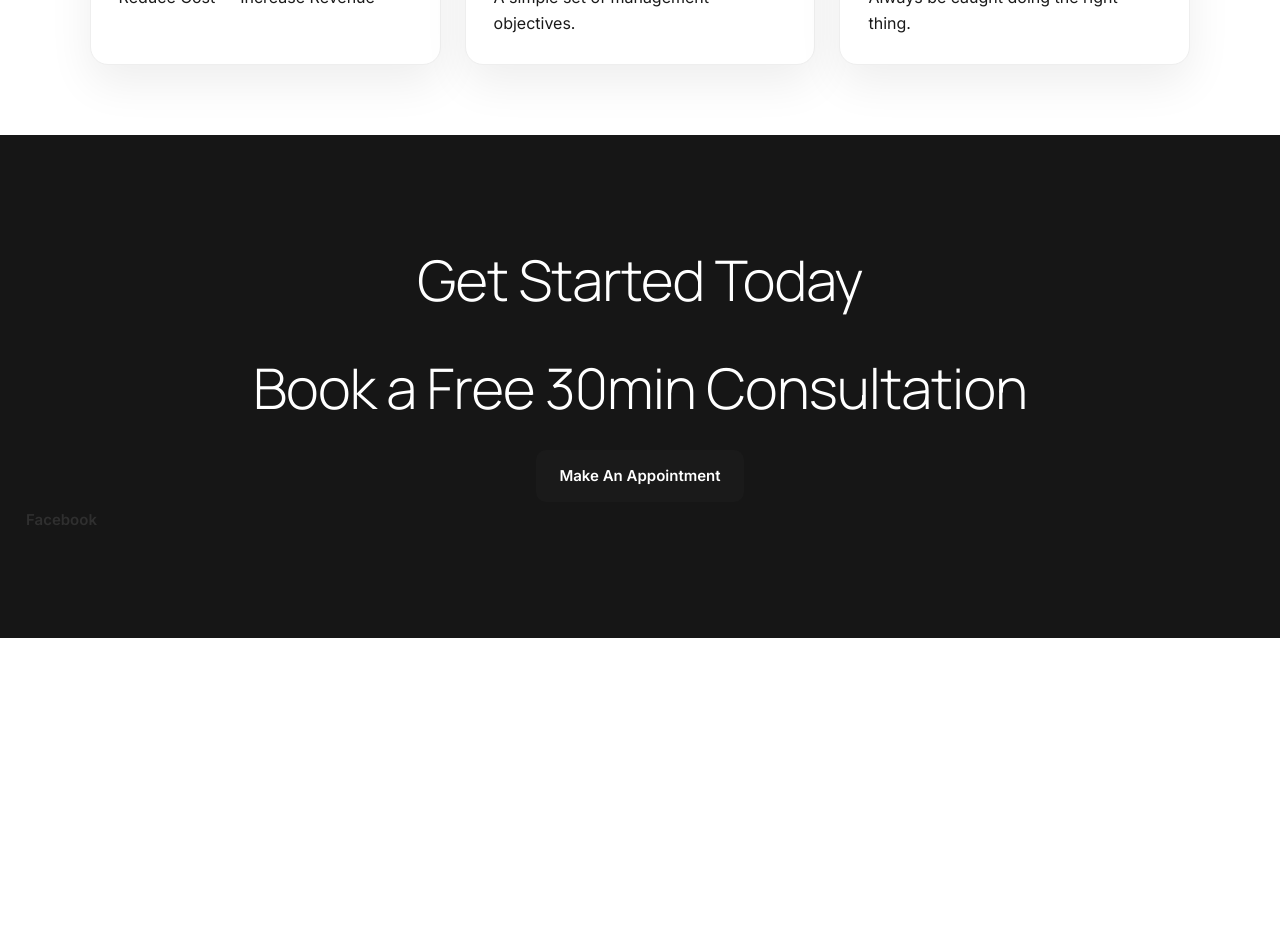
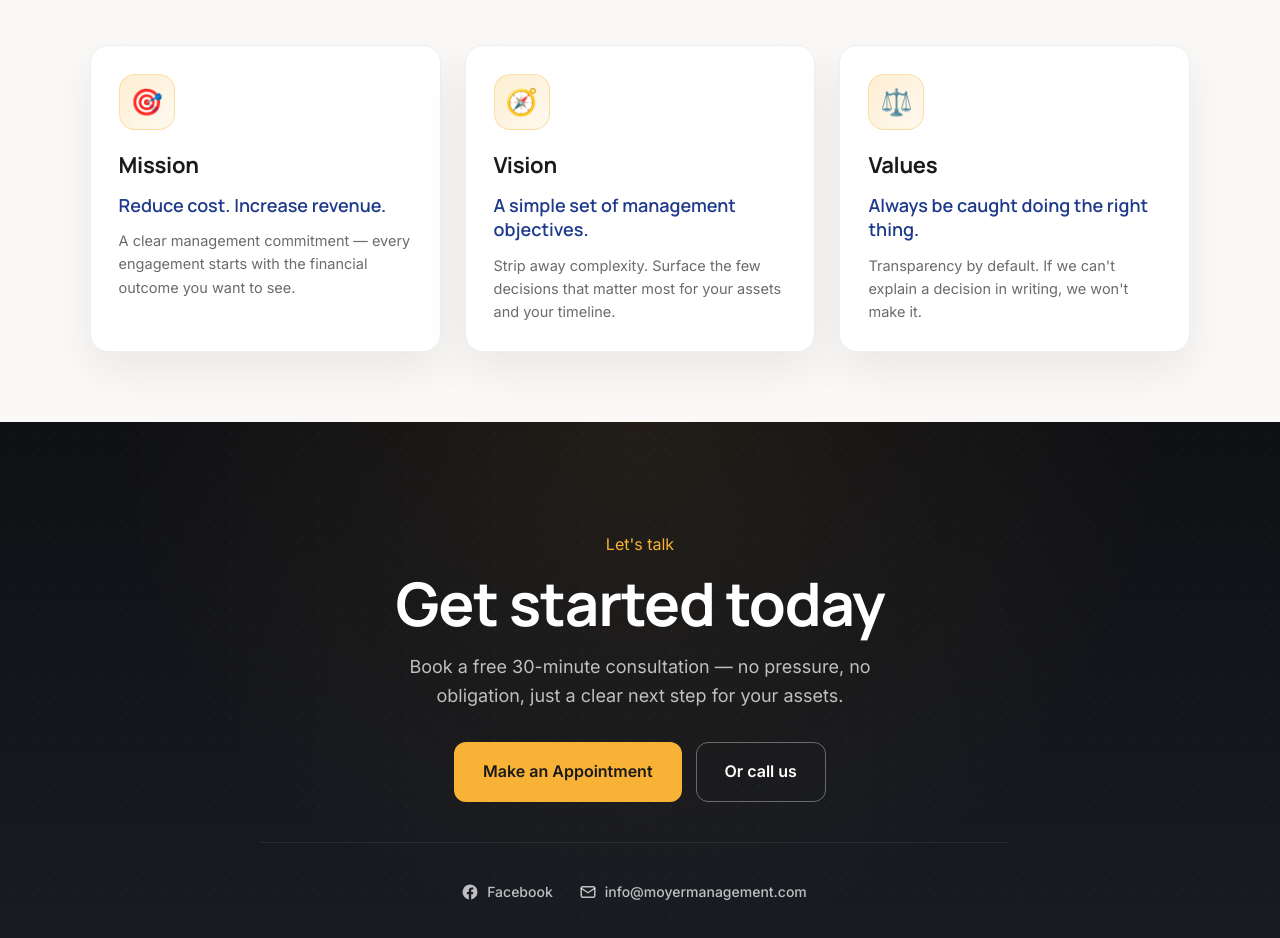
Before and after one commit to clarkemoyer/moyermanagement.com, a Next.js app: page / in a window 1280 px wide. Shown: the part 2820-3758 px from the top of the page. Before the commit the page ends 3458 px from the top, so only its background shows below. Built offline with nearby package versions, Linux system fonts and the light colour scheme.

Commit message:
feat: round 5 — MVV cards + contact CTA polish (#27)
- MVV: card per pillar with emoji icon, headline + body, hover lift
- Centered intro with eyebrow + section h2
- Contact: dot pattern + radial glow background
- Dual CTAs (mailto + tel), social row with inline SVG icons (FB + email)

```diff
--- a/src/app/globals.css
+++ b/src/app/globals.css
@@ -574,6 +574,79 @@ button {
   margin: 0 0 12px;
   color: var(--accent);
 }
+.mission-section {
+  background: var(--surface);
+}
+.mission-intro {
+  text-align: center;
+  margin-bottom: 48px;
+}
+.mission-intro .section-eyebrow {
+  display: inline-block;
+  font-size: 12px;
+  font-weight: 700;
+  letter-spacing: 0.16em;
+  text-transform: uppercase;
+  color: var(--blue);
+  margin-bottom: 14px;
+}
+.mission-intro h2 {
+  font-family: var(--font-display);
+  font-size: clamp(32px, 4.4vw, 52px);
+  font-weight: 700;
+  letter-spacing: -0.02em;
+  margin: 0;
+  color: var(--ink);
+  line-height: 1.1;
+}
+.mvv-card {
+  background: #fff;
+  border: 1px solid var(--border);
+  border-radius: 20px;
+  padding: 32px 28px;
+  box-shadow: 0 12px 40px rgba(20, 39, 106, 0.05);
+  transition: transform 0.2s, box-shadow 0.2s, border-color 0.2s;
+}
+.mvv-card:hover {
+  transform: translateY(-4px);
+  box-shadow: 0 20px 50px rgba(20, 39, 106, 0.1);
+  border-color: var(--accent);
+}
+.mvv-icon {
+  display: inline-flex;
+  align-items: center;
+  justify-content: center;
+  width: 56px;
+  height: 56px;
+  border-radius: 16px;
+  background: linear-gradient(135deg, rgba(248, 179, 54, 0.22), rgba(248, 179, 54, 0.08));
+  border: 1px solid rgba(248, 179, 54, 0.35);
+  font-size: 26px;
+  margin-bottom: 18px;
+}
+.mvv-card h3 {
+  font-family: var(--font-display);
+  font-size: 22px;
+  font-weight: 700;
+  letter-spacing: -0.015em;
+  color: var(--ink);
+  margin: 0 0 10px;
+  text-transform: none;
+}
+.mvv-headline {
+  font-family: var(--font-display);
+  font-size: 18px;
+  font-weight: 600;
+  color: var(--blue);
+  margin: 0 0 12px;
+  line-height: 1.35;
+}
+.mvv-body {
+  font-size: 14.5px;
+  line-height: 1.6;
+  color: var(--muted);
+  margin: 0;
+}
 .blue-band {
   position: relative;
   overflow: hidden;
@@ -688,16 +761,72 @@ blockquote {
   padding-bottom: 24px;
 }
 .contact {
+  position: relative;
+  padding: 110px clamp(24px, 8vw, 110px);
+  background:
+    radial-gradient(circle at 50% 0%, rgba(248, 179, 54, 0.08), transparent 60%),
+    linear-gradient(180deg, #0f1014 0%, #1a1d24 100%);
+  color: white;
+  overflow: hidden;
+}
+.contact::before {
+  content: '';
+  position: absolute;
+  inset: 0;
+  background-image: radial-gradient(rgba(255, 255, 255, 0.05) 1px, transparent 1px);
+  background-size: 22px 22px;
+  pointer-events: none;
+  opacity: 0.5;
+}
+.contact-inner {
+  position: relative;
+  z-index: 1;
+  max-width: 760px;
+  margin: 0 auto;
   text-align: center;
-  padding: 100px 24px;
-  background: #161616;
-  color: white;
 }
-.contact h2,
-.contact h3 {
-  font-size: clamp(34px, 5vw, 56px);
-  font-weight: 300;
-  margin: 0 0 18px;
+.contact h2 {
+  font-family: var(--font-display);
+  font-size: clamp(36px, 5vw, 60px);
+  font-weight: 700;
+  letter-spacing: -0.02em;
+  line-height: 1.05;
+  margin: 14px 0 18px;
+}
+.contact-lead {
+  font-size: 18px;
+  line-height: 1.6;
+  color: rgba(255, 255, 255, 0.72);
+  margin: 0 auto 32px;
+  max-width: 520px;
+}
+.contact-actions {
+  display: flex;
+  flex-wrap: wrap;
+  gap: 14px;
+  justify-content: center;
+  margin-bottom: 40px;
+}
+.social-links {
+  display: flex;
+  flex-wrap: wrap;
+  justify-content: center;
+  gap: 22px;
+  padding-top: 32px;
+  border-top: 1px solid rgba(255, 255, 255, 0.08);
+}
+.social-links a {
+  display: inline-flex;
+  align-items: center;
+  gap: 8px;
+  color: rgba(255, 255, 255, 0.72);
+  text-decoration: none;
+  font-size: 14px;
+  font-weight: 500;
+  transition: color 0.15s;
+}
+.social-links a:hover {
+  color: var(--accent);
 }
 @media (max-width: 800px) {
   .site-header {
--- a/src/app/page.tsx
+++ b/src/app/page.tsx
@@ -188,29 +188,81 @@ export default function Home() {
             </div>
           </div>
         </section>
-        <section className="section mission">
-          <article>
+        <section className="section mission-section">
+          <div className="mission-intro">
+            <span className="section-eyebrow">What we stand for</span>
+            <h2>Mission, Vision &amp; Values</h2>
+          </div>
+          <div className="mission">
+            <article className="mvv-card">
+              <div className="mvv-icon" aria-hidden="true">🎯</div>
               <h3>Mission</h3>
-            <p>Reduce Cost — Increase Revenue</p>
+              <p className="mvv-headline">Reduce cost. Increase revenue.</p>
+              <p className="mvv-body">
+                A clear management commitment — every engagement starts with the financial outcome
+                you want to see.
+              </p>
             </article>
-          <article>
+            <article className="mvv-card">
+              <div className="mvv-icon" aria-hidden="true">🧭</div>
               <h3>Vision</h3>
-            <p>A simple set of management objectives.</p>
+              <p className="mvv-headline">A simple set of management objectives.</p>
+              <p className="mvv-body">
+                Strip away complexity. Surface the few decisions that matter most for your assets
+                and your timeline.
+              </p>
             </article>
-          <article>
+            <article className="mvv-card">
+              <div className="mvv-icon" aria-hidden="true">⚖️</div>
               <h3>Values</h3>
-            <p>Always be caught doing the right thing.</p>
+              <p className="mvv-headline">Always be caught doing the right thing.</p>
+              <p className="mvv-body">
+                Transparency by default. If we can&apos;t explain a decision in writing, we won&apos;t
+                make it.
+              </p>
             </article>
+          </div>
         </section>
         <section id="contact" className="contact">
-          <h2>Get Started Today</h2>
-          <h3>Book a Free 30min Consultation</h3>
-          <a className="button" href="mailto:info@moyermanagement.com">
-            Make An Appointment
+          <div className="contact-inner">
+            <span className="section-eyebrow eyebrow--light">Let&apos;s talk</span>
+            <h2>Get started today</h2>
+            <p className="contact-lead">
+              Book a free 30-minute consultation — no pressure, no obligation, just a clear next
+              step for your assets.
+            </p>
+            <div className="contact-actions">
+              <a className="button button--primary button--lg" href="mailto:info@moyermanagement.com">
+                Make an Appointment
               </a>
+              <a className="button button--ghost button--lg" href="tel:+15551234567">
+                Or call us
+              </a>
+            </div>
             <nav className="social-links" aria-label="Social links">
-            <a href="#contact">Facebook</a>
+              <a
+                href="https://www.facebook.com/profile.php?id=61551953495712"
+                aria-label="Facebook"
+                target="_blank"
+                rel="noopener noreferrer"
+              >
+                <svg width="18" height="18" viewBox="0 0 24 24" fill="currentColor" aria-hidden="true">
+                  <path d="M22 12a10 10 0 1 0-11.6 9.88V14.9H7.9V12h2.5V9.8c0-2.5 1.5-3.9 3.77-3.9 1.1 0 2.24.2 2.24.2v2.46H15.2c-1.24 0-1.62.77-1.62 1.56V12h2.77l-.44 2.9h-2.33v6.98A10 10 0 0 0 22 12z"/>
+                </svg>
+                <span>Facebook</span>
+              </a>
+              <a
+                href="mailto:info@moyermanagement.com"
+                aria-label="Email"
+              >
+                <svg width="18" height="18" viewBox="0 0 24 24" fill="none" stroke="currentColor" strokeWidth="2" strokeLinecap="round" strokeLinejoin="round" aria-hidden="true">
+                  <rect x="3" y="5" width="18" height="14" rx="2"/>
+                  <path d="m3 7 9 6 9-6"/>
+                </svg>
+                <span>info@moyermanagement.com</span>
+              </a>
             </nav>
+          </div>
         </section>
       </main>
     </>
```
Lines whose indentation alone changed are shown as unchanged.
